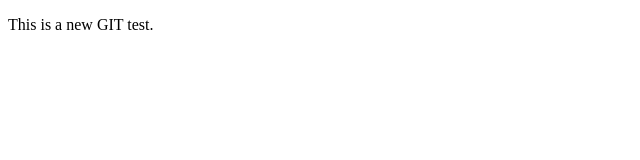
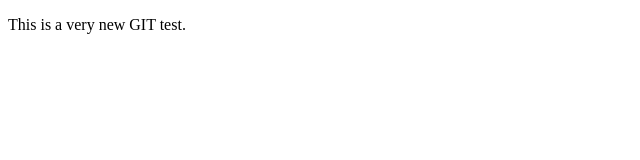
Before and after one commit to cheukyinl/Assignment-3, a plain HTML site: page test.html in a window 1280 px wide. Shown: the full height of the page, 0-640 px from the left. Drawn offline with Linux system fonts and the light colour scheme.

Commit message:
new test change

```diff
--- a/test.html
+++ b/test.html
@@ -6,6 +6,6 @@
     <title>Document</title>
 </head>
 <body>
-    <p>This is a new GIT test.</p>
+    <p>This is a very new GIT test.</p>
 </body>
 </html>
```
